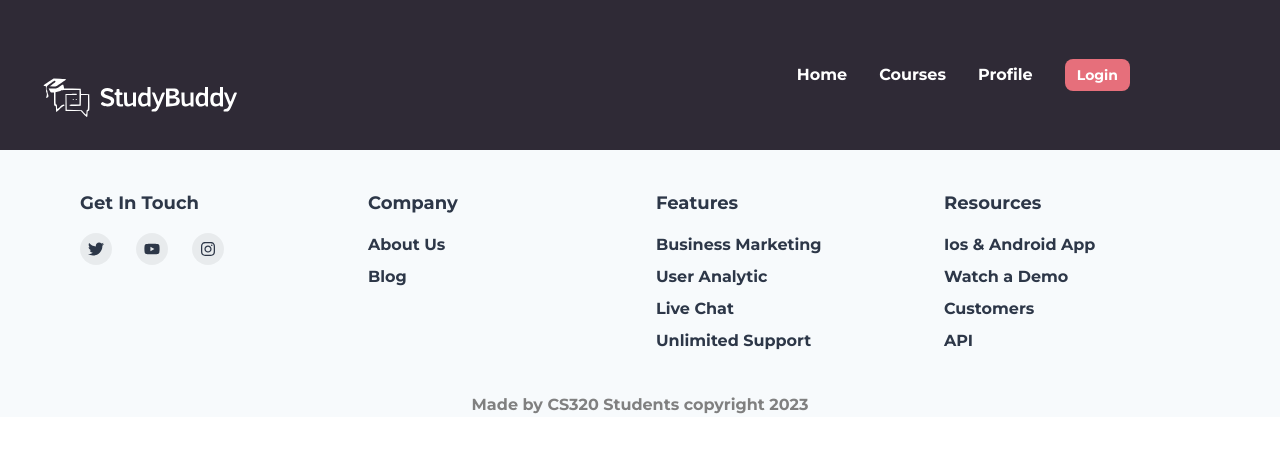
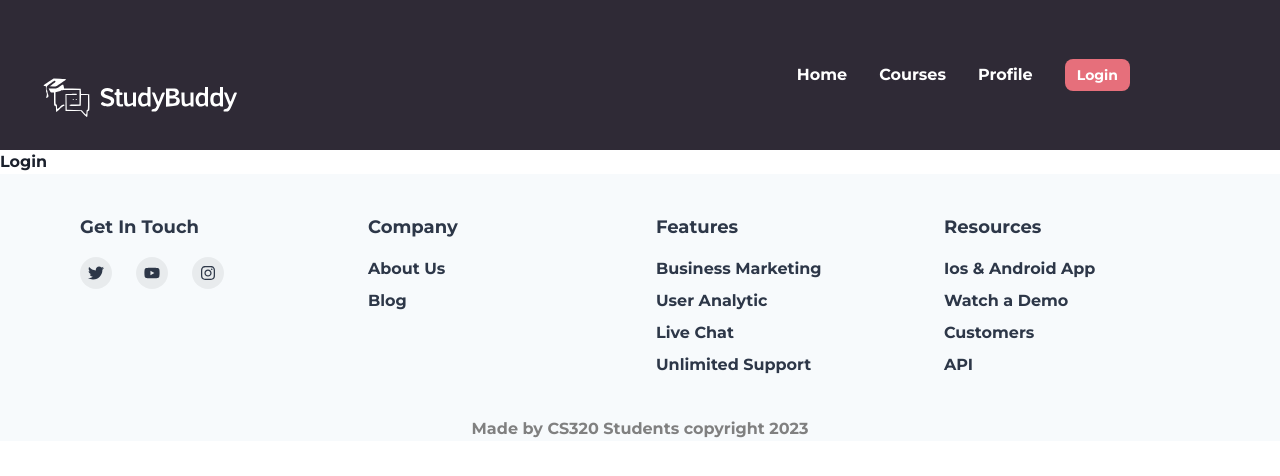
Before and after one commit to SidUMass/StudyBuddy, a React (Create React App) app in the folder client/: page /login in a window 1280 px wide. Shown: the top 476 px of the page. Built offline with nearby package versions, Linux system fonts and the light colour scheme.

Commit message:
Shachi login fixes and cleanup

```diff
--- a/client/src/App.js
+++ b/client/src/App.js
@@ -12,6 +12,7 @@ import Home from './pages/Home';
 import Courses from './pages/Courses';
 import Profile from './pages/Profile';
 import SignUp from './pages/SignUp';
+import Login from './pages/Login';
 
 import { ChakraProvider } from "@chakra-ui/react";
 
@@ -27,6 +28,7 @@ function App() {
             <Route path="/courses" element={<Courses />} />
             <Route path="/profile" element={<Profile />} />
             <Route path="/signup" element={<SignUp />} />
+            <Route path="/login" element={<Login />} />
           </Routes>
           <Footer />
         </div>
--- a/client/src/pages/Login.js
+++ b/client/src/pages/Login.js
@@ -0,0 +1,9 @@
+import React from 'react';
+
+function Login() {
+  return (
+    <h1>Login</h1>
+  );
+}
+
+export default Login;
--- a/client/src/pages/SignUp.js
+++ b/client/src/pages/SignUp.js
@@ -1,6 +1,7 @@
 import React, { useState } from 'react';
 
 import { Box, Input, Button, FormLabel, FormControl, Text } from "@chakra-ui/react";
+import { Link } from 'react-router-dom';
 
 function SignUp() {
   const [formData, setFormData] = useState({
@@ -9,7 +10,7 @@ function SignUp() {
     email: '',
   });
 
-//   this will send a message to the user
+  // this will send a message to the user
   const [message, setMessage] = useState('');
 
   const handleInputChange = (e) => {
@@ -82,7 +83,9 @@ function SignUp() {
           <Button type="submit" bg="#E66F7B" color ="white" width="100%"marginBottom={"50px"}>Register</Button>
         </form>
         <Text marginLeft={"170px"}fontSize="2xl" mb={4}>Already have an Account?</Text>
-        <Button to="/login" type="login" colorScheme=" blue" color ="white" width="100%">Login</Button>
+        <Link to="/login">
+          <Button type="login" colorScheme=" blue" color ="white" width="100%">Login</Button>
+        </Link>
 
         {message && <Text mt={4}>{message}</Text>}
       </Box>
```
